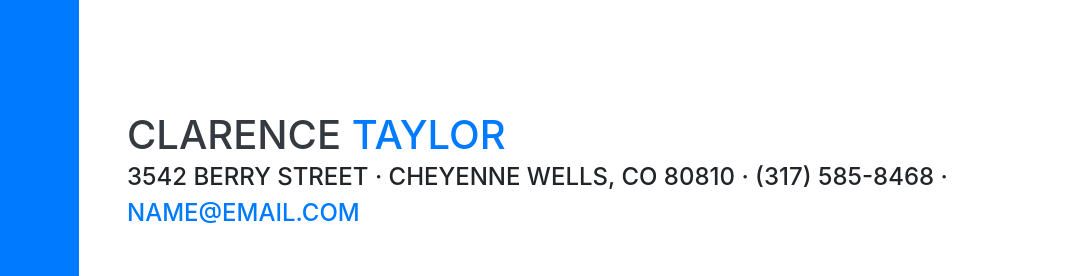
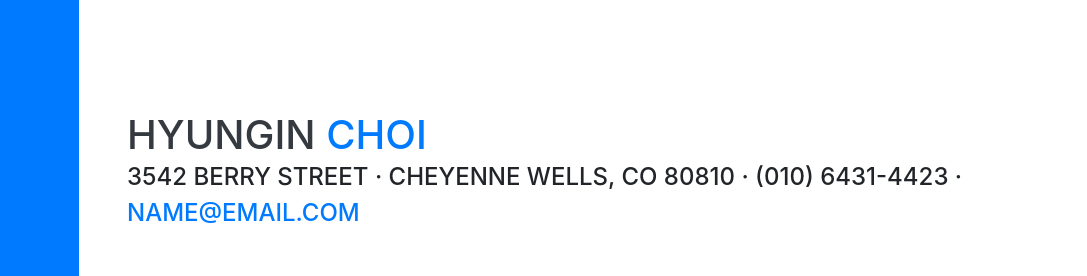
Before and after one commit to choihyungin/choihyungin.github.io, a website with bundled scripts: page index.html in a window 1280 px wide. Shown: the part 112-388 px from the top of the page, 193-1280 px from the left. Built offline with nearby package versions, Linux system fonts and the light colour scheme; files whose address does not match are found by name; a web font is replaced by a local one.

Commit message:
Change index.html name num

```diff
--- a/index.html
+++ b/index.html
@@ -63,10 +63,10 @@
 
     <section class="resume-section p-3 p-lg-5 d-flex align-items-center" id="about">
       <div class="w-100">
-        <h1 class="mb-0">Clarence
-          <span class="text-primary">Taylor</span>
+        <h1 class="mb-0">HYUNGIN
+          <span class="text-primary">CHOI</span>
         </h1>
-        <div class="subheading mb-5">3542 Berry Street · Cheyenne Wells, CO 80810 · (317) 585-8468 ·
+        <div class="subheading mb-5">3542 Berry Street · Cheyenne Wells, CO 80810 · (010) 6431-4423 ·
           <a href="mailto:name@email.com">name@email.com</a>
         </div>
         <p class="lead mb-5">I am experienced in leveraging agile frameworks to provide a robust synopsis for high level overviews. Iterative approaches to corporate strategy foster collaborative thinking to further the overall value proposition.</p>
```
